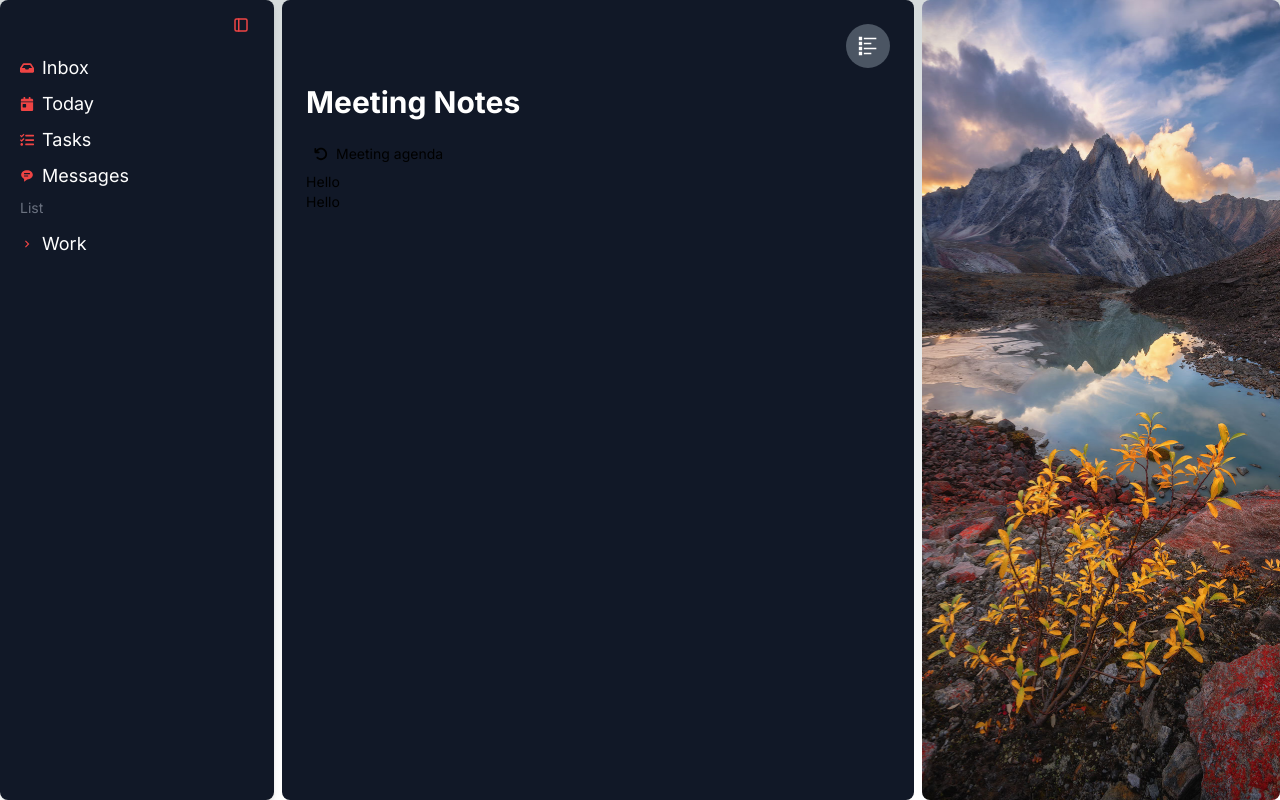
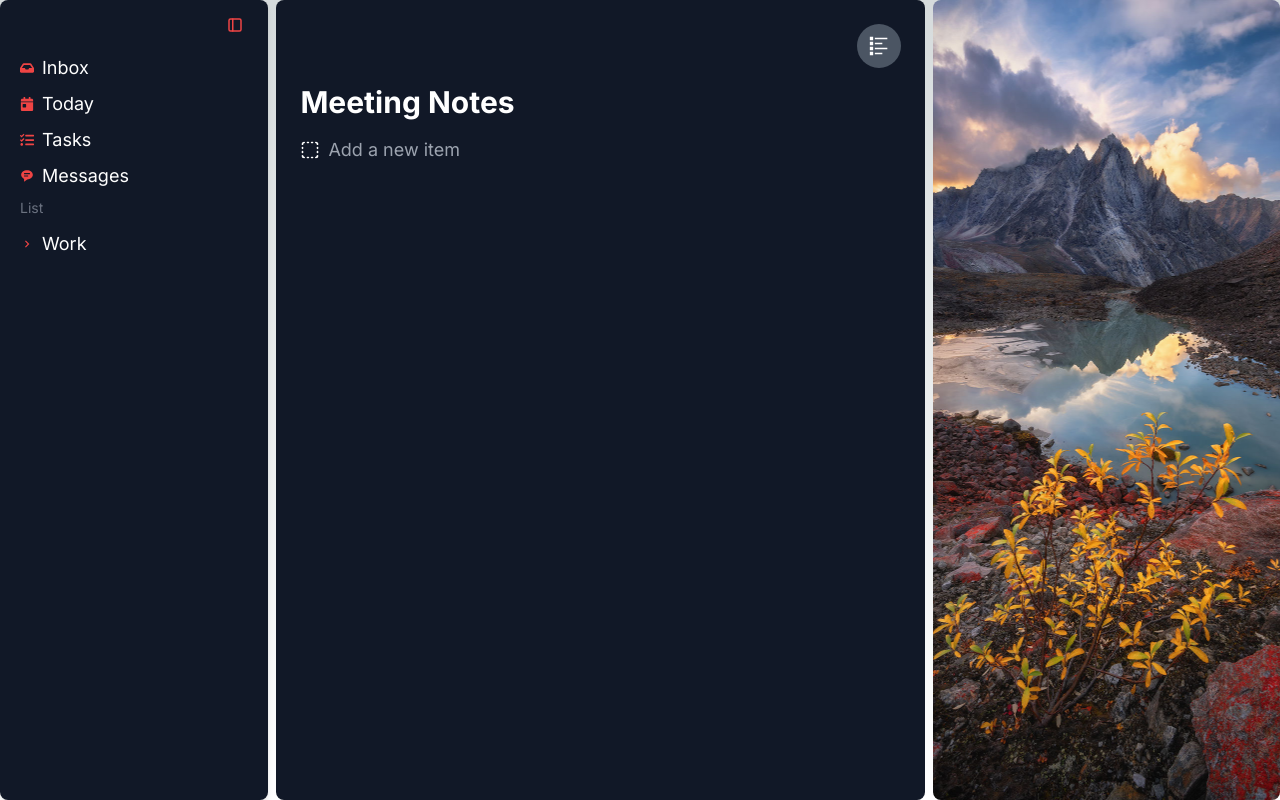
Before and after one commit to Lilglu4e/supernote, a Next.js app: page /meeting in a window 1280 px wide. Built offline with nearby package versions, Linux system fonts and the light colour scheme.

Commit message:
editor update

```diff
--- a/src/app/Components/SideBar.tsx
+++ b/src/app/Components/SideBar.tsx
@@ -54,12 +54,14 @@ export default function SideBar() {
         >
         <TbLayoutSidebar className="text-red-500" />
       </div>
+      <a href='./meeting'>
             <SideBarItem
               onClick={() => handleSelect('inbox')}
               isSelected={selectedItem === 'inbox'}
               icon={<FaInbox className="text-red-500" />}
               label="Inbox"
             />
+      </a>
       <SideBarItem
         onClick={() => handleSelect('today')}
         isSelected={selectedItem === 'today'}
--- a/src/app/meeting/Editor.tsx
+++ b/src/app/meeting/Editor.tsx
@@ -1,23 +1,74 @@
 'use client'
-import React, { useState, useRef } from "react";
+import React, { useState, useEffect, useRef, ChangeEvent, KeyboardEvent } from 'react';
 import { FaArrowRotateLeft } from "react-icons/fa6";
 import Menu from "./Menu";
+import { LuBoxSelect } from "react-icons/lu";
 
 export default function Editor() {
-    const [showMenu, setShowMenu] = useState(false);
-    const iconRef = useRef(null);
+    // const [showMenu, setShowMenu] = useState(false);
+    // const iconRef = useRef(null);
 
-    const toggleMenu = () => {
-        setShowMenu(!showMenu);
+    // const toggleMenu = () => {
+    //     setShowMenu(!showMenu);
+    // };
+const [items, setItems] = useState<string[]>([]);
+    const [currentInput, setCurrentInput] = useState<string>('');
+    const [isMenuVisible, setIsMenuVisible] = useState(false); // Step 1: Menu visibility state
+
+    const handleInputChange = (e: ChangeEvent<HTMLTextAreaElement>) => {
+        setCurrentInput(e.target.value);
     };
 
+    const handleAddItem = () => {
+        if (currentInput.trim() !== '') {
+            setItems([...items, currentInput]);
+            setCurrentInput('');
+        }
+    };
+
+    const handleKeyPress = (e: KeyboardEvent<HTMLTextAreaElement>) => {
+        if (e.key === 'Enter' && !e.shiftKey) {
+            e.preventDefault();
+            handleAddItem();
+        }
+    };
+
+    // Step 2: Toggle function for Menu visibility
+    const toggleMenuVisibility = () => setIsMenuVisible(!isMenuVisible);
+
+    const textareaRef = useRef<HTMLTextAreaElement>(null);
+
+    useEffect(() => {
+        if (textareaRef.current) {
+            textareaRef.current.style.height = '0px';
+            textareaRef.current.style.height = `${textareaRef.current.scrollHeight}px`;
+        }
+    }, [currentInput]);
     return (
-        <div style={{ position: 'relative' }} className="flex items-center p-2">
-            {showMenu && <div className="absolute top-[-100px] left-[-120px] z-[1000]"><Menu /></div>}
-            <div ref={iconRef} onClick={toggleMenu} className="cursor-pointer mr-2">
-                <FaArrowRotateLeft />
-            </div>
-            <p>Meeting agenda</p>
-        </div>
+        // <div style={{ position: 'relative' }} className="flex items-center p-2">
+        //     {showMenu && <div className="absolute top-[-100px] left-[-120px] z-[1000]"><Menu /></div>}
+        //     <div ref={iconRef} onClick={toggleMenu} className="cursor-pointer mr-2">
+        //         <FaArrowRotateLeft />
+        //     </div>
+        // </div>
+      <div className='flex items-start text-lg'>
+          <div className='relative pt-1'> {/* Positioning container */}
+              {isMenuVisible && (
+              <div className="absolute left-0 transform -translate-x-full mt-1 w-40">
+                  <Menu />
+              </div>
+              )}
+              <LuBoxSelect className='text-xl text-white' onClick={toggleMenuVisibility}/>
+          </div>
+          <textarea
+              ref={textareaRef}
+              value={currentInput}
+              onChange={handleInputChange}
+              onKeyDown={handleKeyPress}
+              className="flex-1 text-lg items-center text-white bg-transparent rounded-md border-none outline-none resize-none ml-2"
+              placeholder="Add a new item"
+              style={{ overflowY: 'hidden', minHeight: '20px' }}
+          ></textarea>
+      </div>
     );
 }
--- a/src/app/meeting/List.tsx
+++ b/src/app/meeting/List.tsx
@@ -1,15 +1,14 @@
 'use client';
 import React, { useState, useEffect, useRef, ChangeEvent, KeyboardEvent } from 'react';
-import { GrSort, GrClose } from "react-icons/gr";
-import { CiCirclePlus } from "react-icons/ci";
-import ToDoItem from './ToDoItem'; // Assuming ToDoItem is a new component
-import { FaRegCircle, FaRegCheckCircle,} from "react-icons/fa";
-import { FaCirclePlus } from "react-icons/fa6";
+import { GrSort } from "react-icons/gr";
+import { LuBoxSelect } from "react-icons/lu";
+import Menu from './Menu';
 import Editor from './Editor';
 
 export default function ToDoList() {
     const [items, setItems] = useState<string[]>([]);
     const [currentInput, setCurrentInput] = useState<string>('');
+    const [isMenuVisible, setIsMenuVisible] = useState(false); // Step 1: Menu visibility state
 
     const handleInputChange = (e: ChangeEvent<HTMLTextAreaElement>) => {
         setCurrentInput(e.target.value);
@@ -29,36 +28,31 @@ export default function ToDoList() {
         }
     };
 
-    const handleRemoveItem = (index: number) => {
-        setItems(items.filter((_, itemIndex) => itemIndex !== index));
-    };
+    // Step 2: Toggle function for Menu visibility
+    const toggleMenuVisibility = () => setIsMenuVisible(!isMenuVisible);
 
     const textareaRef = useRef<HTMLTextAreaElement>(null);
 
     useEffect(() => {
         if (textareaRef.current) {
-            textareaRef.current.style.height = '0px'; // Reset before setting to scrollHeight to ensure accurate height
+            textareaRef.current.style.height = '0px';
             textareaRef.current.style.height = `${textareaRef.current.scrollHeight}px`;
         }
     }, [currentInput]);
 
     return (
-        <div className="flex flex-col bg-gray-900 justify-items-start text-sm h-screen rounded-lg p-6 mx-2 flex-grow-3/6">
+        <div className=" flex flex-col bg-gray-900 justify-items-start text-sm h-screen rounded-lg p-6 mx-2 flex-grow-3/6">
             <div className='flex justify-end items-center mb-4'>
                 <button aria-label="Sort tasks" className='flex items-center justify-center rounded-full bg-gray-600 p-3 hover:bg-gray-500 transition'>
                     <GrSort className='text-xl text-white'/>
                 </button>
             </div>
-            <div className='flex items-center mb-4'>
-                <h1 className="text-3xl text-white font-bold">Meeting Notes</h1>
-            </div>
-            <Editor />
-            <div className='flex flex-col items-start mb-4'>
-                <p>Hello</p>
-                <h1>Hello</h1>
+            <div className='flex flex-col mb-4'>
+                <h1 className="text-3xl text-white font-bold mb-4">
+                    Meeting Notes
+                </h1>
+                <Editor />
             </div>
         </div>
     );
 }
-
-// New ToDoItem component (to be created in a separate file, e.g., ToDoItem.jsx)
--- a/src/app/meeting/Menu.tsx
+++ b/src/app/meeting/Menu.tsx
@@ -1,5 +1,5 @@
-import React from "react";
-import { FaCheck, FaParagraph, FaFileImage } from "react-icons/fa"; // Corrected Fa6 to Fa and import path based on standard react-icons usage
+import React, { useRef, useEffect, useState } from "react";
+import { FaCheck, FaParagraph, FaFileImage } from "react-icons/fa";
 import { LuHeading1, LuHeading2, LuHeading3 } from "react-icons/lu";
 import { RxDividerHorizontal } from "react-icons/rx";
 import { MdFormatListBulleted } from "react-icons/md";
@@ -7,6 +7,9 @@ import { TiAttachmentOutline } from "react-icons/ti";
 import { TbListNumbers } from "react-icons/tb";
 
 export default function Menu() {
+    // const [isVisible, setIsVisible] = useState(true); // Assuming you want to control the visibility
+
+
     const options = [
         { name: "Task", icon: <FaCheck /> },
         { name: "Paragraph", icon: <FaParagraph /> },
@@ -15,11 +18,12 @@ export default function Menu() {
         { name: "Heading 3", icon: <LuHeading3 /> },
         { name: "Divider", icon: <RxDividerHorizontal /> },
         { name: "Bullet list", icon: <MdFormatListBulleted /> },
-        { name: "Numbered list", icon: <TbListNumbers /> }, // Assuming you use the same icon for demonstration
+        { name: "Numbered list", icon: <TbListNumbers /> },
         { name: "Image", icon: <FaFileImage /> },
         { name: "Attachment", icon: <TiAttachmentOutline /> },
     ];
 
+    // Use the isVisible state to control the rendering of the menu
     return (
         <div className="bg-gray-800 text-white rounded-xl py-3">
             <ul>
@@ -33,5 +37,5 @@ export default function Menu() {
                 ))}
             </ul>
         </div>
-    );
+    )
 }
```
Lines whose indentation alone changed are shown as unchanged.
